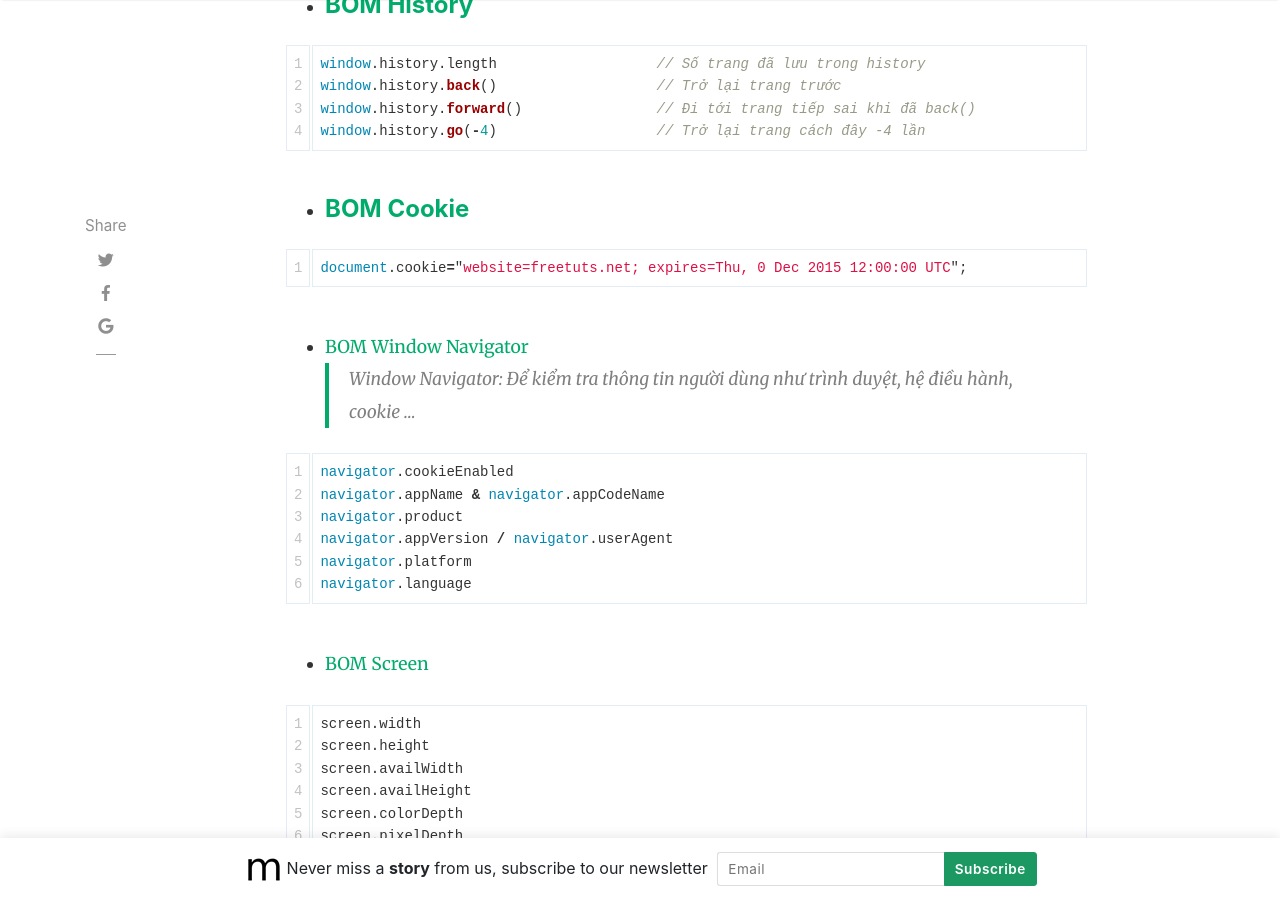
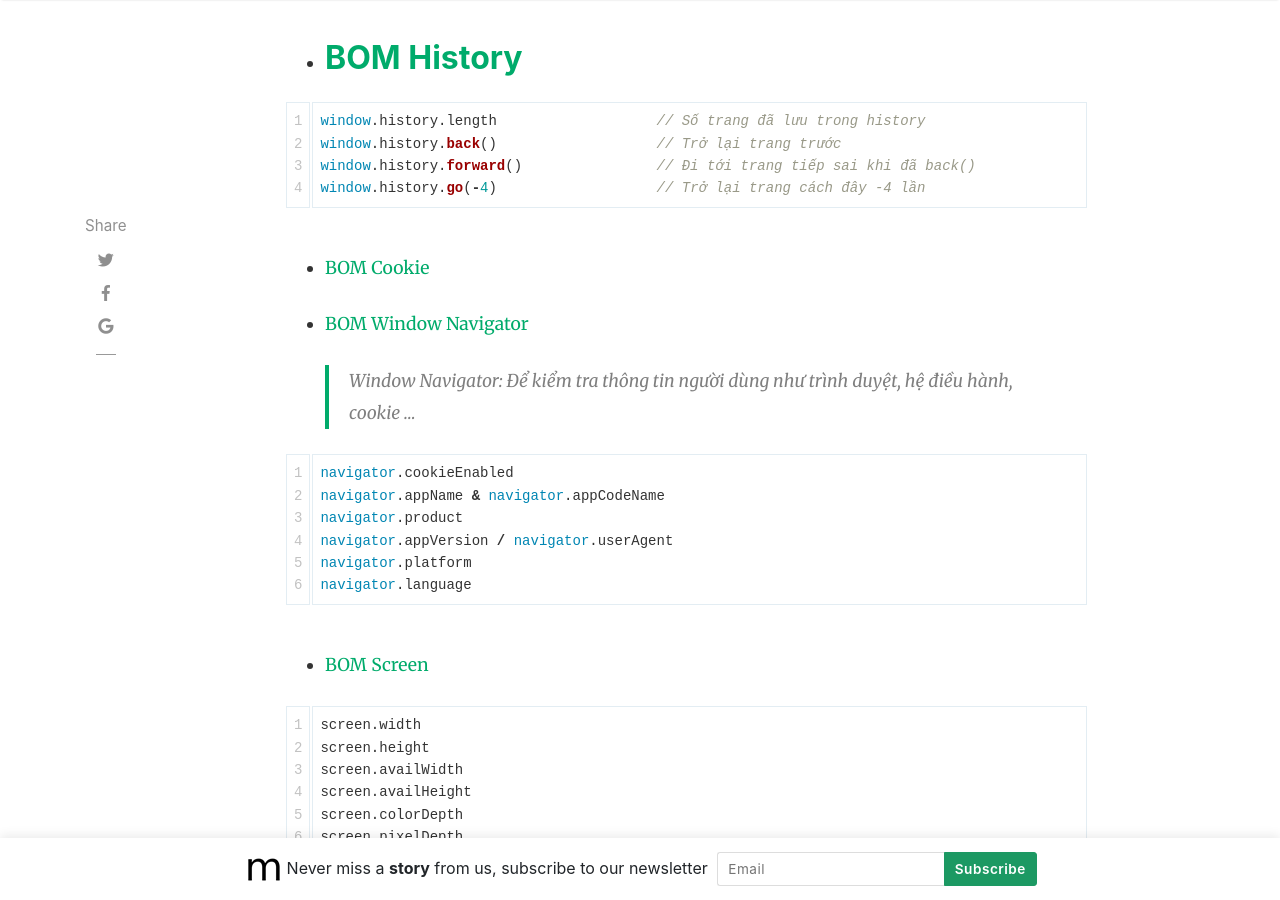
Before and after one commit to nghti/learn-remember, a Jekyll site: the page built from _posts/2019-04-22-javascript.md, in a window 1280 px wide and 900 px high, scrolled down 6532 px. Built offline with Jekyll 4.4.1, drawn with Linux system fonts in a browser that asks for light colours; nearby versions of some CDN libraries; our own code applies the rules of GitHub Pages for plain Markdown files; comment, search, counter and statistics services are not loaded.

Commit message:
update js

````diff
--- a/_posts/2019-04-22-javascript.md
+++ b/_posts/2019-04-22-javascript.md
@@ -1,7 +1,7 @@
 - [Có 3 cách đặt thẻ script](https://trello.com/c/5sm3mWW3/4-js-javascript-l%C3%A0-g%C3%AC-1)
 - [Khai báo biến sao cho đúng](https://trello.com/c/tr412o82/5-js-khai-b%C3%A1o-bi%E1%BA%BFn-2)
 - [Đối tượng hiển thị trình duyệt là gi?](https://trello.com/c/6sVHyEg7/6-js-h%C3%A0m-alert-confirm-v%C3%A0-prompt-3)
-- #### [Các toán tử cần nhớ](https://trello.com/c/NTktUUCX/7-js-các-toán-tử-4)
+- [Các toán tử cần nhớ](https://trello.com/c/NTktUUCX/7-js-các-toán-tử-4)
     + toán tử toán học
     + toán tử gán
     + toán tử quan hệ
@@ -10,7 +10,7 @@
     + Nhớ độ ưu tiên của toán tử
 - [if/else](https://trello.com/c/lGeiSt5C/8-js-l%E1%BB%87nh-if-else-5)
 - [switch, case](https://trello.com/c/2BwQc2qC/9-js-l%E1%BB%87nh-switch-case-6)
-- #### [functions là gi?](https://trello.com/c/SduJ3Qwi/10-js-function-7)
+- [functions là gi?](https://trello.com/c/SduJ3Qwi/10-js-function-7)
 
 ```javascript
 function name_of_function(var1, var2, var3, ...)
@@ -20,11 +20,11 @@ function name_of_function(var1, var2, var3, ...)
 ```
 
 - [Global vs local](https://trello.com/c/OAP3LT1j/11-js-biến-toàn-cục-và-cục-bộ-8)
-- #### [setTimeout(function, time), setInterval(function, time)](https://trello.com/c/PxctX5sT/14-js-settimeout-setinterval-11)
+- [setTimeout(function, time), setInterval(function, time)](https://trello.com/c/PxctX5sT/14-js-settimeout-setinterval-11)
 - [Vòng lặp for](https://trello.com/c/gWdye63t/15-js-vòng-lặp-for-12)
 - [Vòng lặp while, do while](https://trello.com/c/pDQ9C9GU/16-js-v%C3%B2ng-l%E1%BA%B7p-while-do-while-13)
 - [break, continue](https://trello.com/c/qo6IcEVI/17-js-l%E1%BB%87nh-break-continue-14)
-- #### [Sự kiện trong javascript](https://trello.com/c/NsMWxLHg/18-js-sự-kiện-event-là-gì-15)
+- ## [Sự kiện trong javascript](https://trello.com/c/NsMWxLHg/18-js-sự-kiện-event-là-gì-15)
 
 ```html
 STT	Event Name	    Description
@@ -46,7 +46,7 @@ STT	Event Name	    Description
 17	onpaste	            Xảy ra khi bạn dán nội dung vào thẻ
 ```
 
-- #### [Thêm sự kiện bằng javascrip & for](https://trello.com/c/sFHdiH08/19-js-thêm-sự-kiện-event-16)
+- [Thêm sự kiện bằng javascrip & for](https://trello.com/c/sFHdiH08/19-js-thêm-sự-kiện-event-16)
 
 ```javascript
 elementObject.eventName  = function(){
@@ -54,9 +54,9 @@ elementObject.eventName  = function(){
 };
 ```
 
-- #### [return true/false](https://trello.com/c/JGaACbVx/20-js-return-true-false-17)
+- ## [return true/false](https://trello.com/c/JGaACbVx/20-js-return-true-false-17)
 - [sự kiện onload](https://trello.com/c/LxcgVCHs/21-js-sự-kiện-onload-18)
-- #### [addEventListener](https://trello.com/c/VK7T4Qxn/22-js-hàm-addeventlistener-19)
+- [addEventListener](https://trello.com/c/VK7T4Qxn/22-js-hàm-addeventlistener-19)
 
 ```javascript
 elementObject.addEventListener('event_not_on', function(e){
@@ -66,7 +66,7 @@ elementObject.addEventListener('event_not_on', function(e){
 
 - [removeEventListener](https://trello.com/c/0C6JqmyI/23-js-hàm-removeeventlistener-20)
 - [DOM là gì?](https://trello.com/c/mHZzhQUp/24-js-dom-là-gì-21)
-- #### [DOM Element](https://trello.com/c/qOtlzmLX/25-js-dom-element-22)
+- [DOM Element](https://trello.com/c/qOtlzmLX/25-js-dom-element-22)
 
 ```javascript
 var element = document.getElementById('website')
@@ -77,7 +77,7 @@ element.value
 element[0].value
 ```
 
-- #### [DOM HTML](https://trello.com/c/PpvIPtcC/26-js-dom-html-23)
+- [DOM HTML](https://trello.com/c/PpvIPtcC/26-js-dom-html-23)
 
 ```javascript
 var html = document.getElementById("content")
@@ -89,7 +89,7 @@ html.attributeName = "new value"
 html.type = "button"
 ```
 
-- #### [DOM CSS](https://trello.com/c/qCl10JA9/27-js-dom-css-24)
+- [DOM CSS](https://trello.com/c/qCl10JA9/27-js-dom-css-24)
 
 ```javascript
 document.getElementById("object").style.cssName = 'something';
@@ -97,7 +97,7 @@ document.getElementById("object").style.cssName = 'something';
 document.getElementById("object").style.background = 'red';
 ```
 
-- #### [DOM Nodes](https://trello.com/c/L0Wvf20O/28-js-dom-nodes-25)
+- ## [DOM Nodes](https://trello.com/c/L0Wvf20O/28-js-dom-nodes-25)
 
 ```javascript
 document.createElement('h2')
@@ -135,7 +135,7 @@ String.charAt(4)                        // Tìm vị trí của số
 String.split()                          // Chuyển chuỗi sang mảng
 ```
 
-- #### [Array Object](https://trello.com/c/pffrZkNv/32-js-array-object-29)
+- ## [Array Object](https://trello.com/c/pffrZkNv/32-js-array-object-29)
 
 ```javascript
 var name_array = new Array(1,2,3)
@@ -199,7 +199,7 @@ Short new Date("03/25/2015")
 đầy đủ    Phải ghi đầy đủ hết
 ```
 
-- #### [Date Object Function](https://trello.com/c/fEPjquEY/37-js-date-object-function-34)
+- ## [Date Object Function](https://trello.com/c/fEPjquEY/37-js-date-object-function-34)
 
 ```javascript
 new Date().getDate()                    // lấy ngày (1 - 31)
@@ -219,7 +219,7 @@ new Date().setDate(20)                  // Thêm ngày 20
 
 - [Hàm typeof](https://trello.com/c/0Kj1fKad/38-js-hàm-typeof-35)
 - [BOM là gì?](https://trello.com/c/yrdLKCEJ/39-js-bom-là-gì-36)
-- #### [BOM Window](https://trello.com/c/nbvXKzip/40-js-bom-window-37)
+- ## [BOM Window](https://trello.com/c/nbvXKzip/40-js-bom-window-37)
 > Window là một đối tượng toàn cục và ở đâu trong website cũng có thể sử dụng được.
 
 ```javascript
@@ -232,7 +232,7 @@ windowObj.moveTo(top, left)
 windowObj.resizeTo(width, height)
 ```
 
-- #### [BOM Location](https://trello.com/c/JBD0GqIm/41-js-bom-location-38)
+- ## [BOM Location](https://trello.com/c/JBD0GqIm/41-js-bom-location-38)
 > location : chuyên dùng xử lý URL của trang web
 
 ```javascript
@@ -256,7 +256,7 @@ port                                    // ( 8080 )
 search                                  // lấy phần query string của URL
 ```
 
-- #### [BOM History](https://trello.com/c/R80gSkSR/42-js-bom-history-39)
+- ## [BOM History](https://trello.com/c/R80gSkSR/42-js-bom-history-39)
 
 ```javascript
 window.history.length                   // Số trang đã lưu trong history
@@ -265,11 +265,7 @@ window.history.forward()                // Đi tới trang tiếp sai khi đã b
 window.history.go(-4)                   // Trở lại trang cách đây -4 lần
 ```
 
-- #### [BOM Cookie](https://trello.com/c/GLLLvPOi/43-js-bom-cookie-40)
-
-```javascript
-document.cookie="website=freetuts.net; expires=Thu, 0 Dec 2015 12:00:00 UTC";
-```
+- [BOM Cookie](https://trello.com/c/GLLLvPOi/43-js-bom-cookie-40)
 
 - [BOM Window Navigator](https://trello.com/c/8PUFCaiJ/44-js-bom-window-navigator-41)
 > Window Navigator: Để kiểm tra thông tin người dùng như trình duyệt, hệ điều hành, cookie ...
@@ -294,7 +290,7 @@ screen.colorDepth
 screen.pixelDepth
 ```
 
-- #### [Object là gì?](https://trello.com/c/xmiQTwXR/46-js-object-là-gì-43)
+- ## [Object là gì?](https://trello.com/c/xmiQTwXR/46-js-object-là-gì-43)
 
 ```js
 var Comment = new Object()
````
